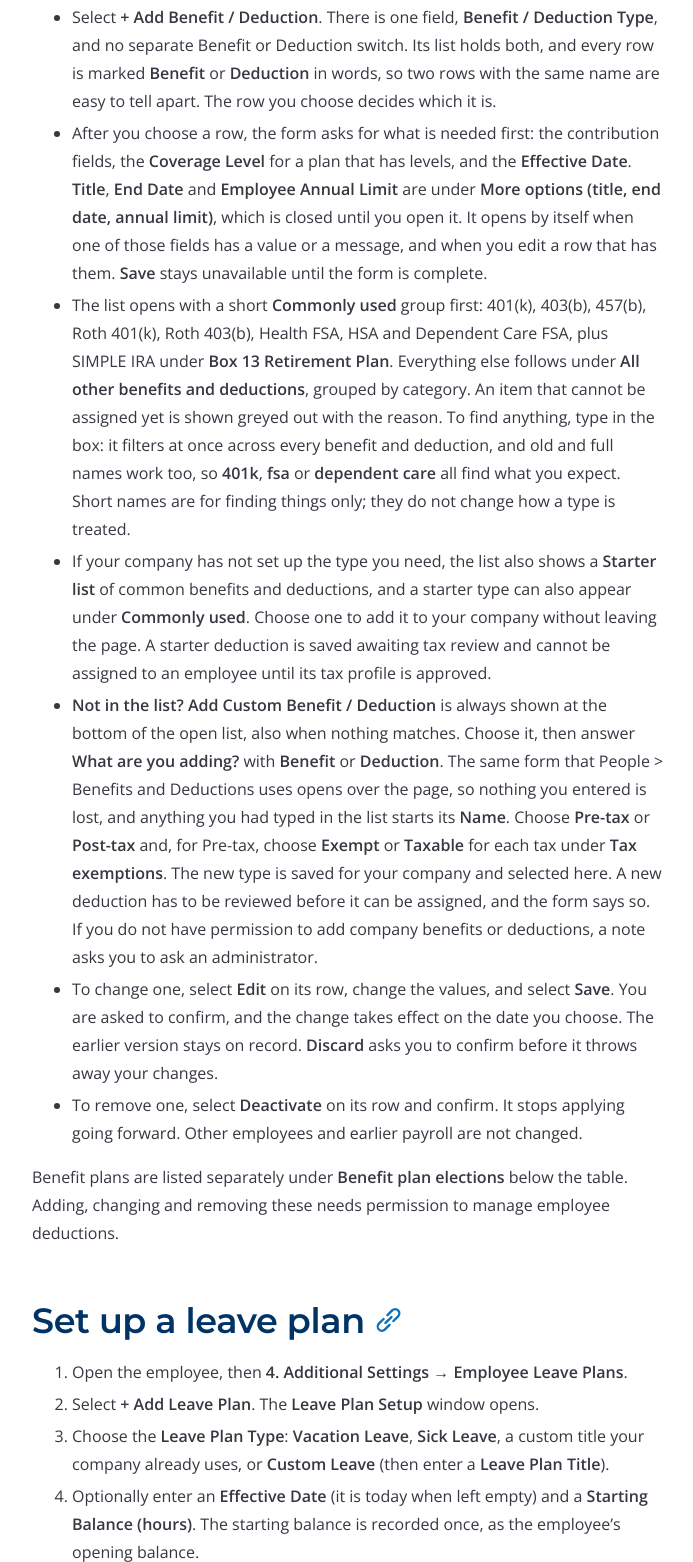
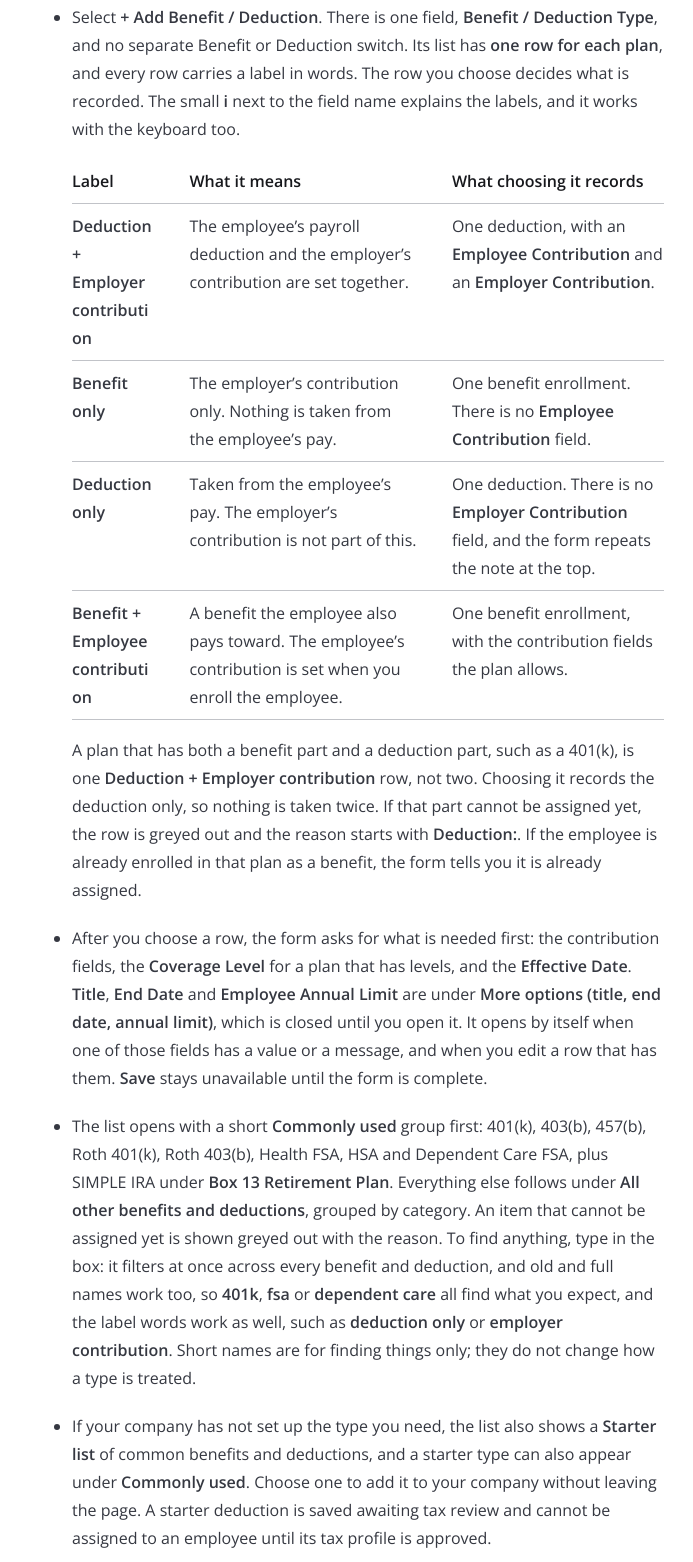
Before and after one commit to Escochecks/epn-website, a plain HTML site: page guide/manage-employees/add-an-employee/index.html in a window 1280 px wide. Shown: the part 8221-9783 px from the top of the page, without its empty margins (292-985 px from the left). Drawn offline with Linux system fonts and the light colour scheme.

Commit message:
Publish website from Escochecks/EscochexPayrollNext@42f33e1

```diff
--- a/guide/manage-employees/add-an-employee/index.html
+++ b/guide/manage-employees/add-an-employee/index.html
@@ -233,33 +233,83 @@ instead. Sections that add or end records, such as pay rates, benefits, or a rec
 employee has now: <strong>Type</strong>, <strong>Name</strong>, <strong>Category</strong>, <strong>Tax Treatment</strong>, <strong>Employee Contribution</strong>, <strong>Employer Contribution</strong>,
 <strong>Calculation</strong>, <strong>Frequency</strong>, <strong>Effective Date</strong>, <strong>Status</strong> and <strong>Action</strong>.</p>
 <ul>
-<li>Select <strong>+ Add Benefit / Deduction</strong>. There is one field, <strong>Benefit / Deduction Type</strong>, and no separate Benefit or
-Deduction switch. Its list holds both, and every row is marked <strong>Benefit</strong> or <strong>Deduction</strong> in words, so two rows with the
-same name are easy to tell apart. The row you choose decides which it is.</li>
-<li>After you choose a row, the form asks for what is needed first: the contribution fields, the <strong>Coverage Level</strong> for a plan
+<li>
+<p>Select <strong>+ Add Benefit / Deduction</strong>. There is one field, <strong>Benefit / Deduction Type</strong>, and no separate Benefit or
+Deduction switch. Its list has <strong>one row for each plan</strong>, and every row carries a label in words. The row you choose
+decides what is recorded. The small <strong>i</strong> next to the field name explains the labels, and it works with the keyboard too.</p>
+<table>
+<thead>
+<tr>
+<th>Label</th>
+<th>What it means</th>
+<th>What choosing it records</th>
+</tr>
+</thead>
+<tbody>
+<tr>
+<td><strong>Deduction + Employer contribution</strong></td>
+<td>The employee’s payroll deduction and the employer’s contribution are set together.</td>
+<td>One deduction, with an <strong>Employee Contribution</strong> and an <strong>Employer Contribution</strong>.</td>
+</tr>
+<tr>
+<td><strong>Benefit only</strong></td>
+<td>The employer’s contribution only. Nothing is taken from the employee’s pay.</td>
+<td>One benefit enrollment. There is no <strong>Employee Contribution</strong> field.</td>
+</tr>
+<tr>
+<td><strong>Deduction only</strong></td>
+<td>Taken from the employee’s pay. The employer’s contribution is not part of this.</td>
+<td>One deduction. There is no <strong>Employer Contribution</strong> field, and the form repeats the note at the top.</td>
+</tr>
+<tr>
+<td><strong>Benefit + Employee contribution</strong></td>
+<td>A benefit the employee also pays toward. The employee’s contribution is set when you enroll the employee.</td>
+<td>One benefit enrollment, with the contribution fields the plan allows.</td>
+</tr>
+</tbody>
+</table>
+<p>A plan that has both a benefit part and a deduction part, such as a 401(k), is one <strong>Deduction + Employer contribution</strong>
+row, not two. Choosing it records the deduction only, so nothing is taken twice. If that part cannot be assigned yet,
+the row is greyed out and the reason starts with <strong>Deduction:</strong>. If the employee is already enrolled in that plan as a
+benefit, the form tells you it is already assigned.</p>
+</li>
+<li>
+<p>After you choose a row, the form asks for what is needed first: the contribution fields, the <strong>Coverage Level</strong> for a plan
 that has levels, and the <strong>Effective Date</strong>. <strong>Title</strong>, <strong>End Date</strong> and <strong>Employee Annual Limit</strong> are under <strong>More options
 (title, end date, annual limit)</strong>, which is closed until you open it. It opens by itself when one of those fields has a value
-or a message, and when you edit a row that has them. <strong>Save</strong> stays unavailable until the form is complete.</li>
-<li>The list opens with a short <strong>Commonly used</strong> group first: 401(k), 403(b), 457(b), Roth 401(k), Roth 403(b), Health FSA, HSA and
+or a message, and when you edit a row that has them. <strong>Save</strong> stays unavailable until the form is complete.</p>
+</li>
+<li>
+<p>The list opens with a short <strong>Commonly used</strong> group first: 401(k), 403(b), 457(b), Roth 401(k), Roth 403(b), Health FSA, HSA and
 Dependent Care FSA, plus SIMPLE IRA under <strong>Box 13 Retirement Plan</strong>. Everything else follows under <strong>All other benefits and
 deductions</strong>, grouped by category. An item that cannot be assigned yet is shown greyed out with the reason. To find anything,
 type in the box: it filters at once across every benefit and deduction, and old and full names work too, so <strong>401k</strong>, <strong>fsa</strong>
-or <strong>dependent care</strong> all find what you expect. Short names are for finding things only; they do not change how a type is
-treated.</li>
-<li>If your company has not set up the type you need, the list also shows a <strong>Starter list</strong> of common benefits and
+or <strong>dependent care</strong> all find what you expect, and the label words work as well, such as <strong>deduction only</strong> or
+<strong>employer contribution</strong>. Short names are for finding things only; they do not change how a type is
+treated.</p>
+</li>
+<li>
+<p>If your company has not set up the type you need, the list also shows a <strong>Starter list</strong> of common benefits and
 deductions, and a starter type can also appear under <strong>Commonly used</strong>. Choose one to add it to your company without leaving the
-page. A starter deduction is saved awaiting tax review and cannot be assigned to an employee until its tax profile is approved.</li>
-<li><strong>Not in the list? Add Custom Benefit / Deduction</strong> is always shown at the bottom of the open list, also when nothing
+page. A starter deduction is saved awaiting tax review and cannot be assigned to an employee until its tax profile is approved.</p>
+</li>
+<li>
+<p><strong>Not in the list? Add Custom Benefit / Deduction</strong> is always shown at the bottom of the open list, also when nothing
 matches. Choose it, then answer <strong>What are you adding?</strong> with <strong>Benefit</strong> or <strong>Deduction</strong>. The same form that
 People &gt; Benefits and Deductions uses opens over the page, so nothing you entered is lost, and anything you had typed in the
 list starts its <strong>Name</strong>. Choose <strong>Pre-tax</strong> or <strong>Post-tax</strong> and, for Pre-tax, choose <strong>Exempt</strong> or <strong>Taxable</strong> for each tax under <strong>Tax exemptions</strong>.
 The new type is saved for your company and selected here. A new deduction has to be reviewed before it can be assigned, and the
-form says so. If you do not have permission to add company benefits or deductions, a note asks you to ask an administrator.</li>
-<li>To change one, select <strong>Edit</strong> on its row, change the values, and select <strong>Save</strong>. You are asked to confirm, and the
+form says so. If you do not have permission to add company benefits or deductions, a note asks you to ask an administrator.</p>
+</li>
+<li>
+<p>To change one, select <strong>Edit</strong> on its row, change the values, and select <strong>Save</strong>. You are asked to confirm, and the
 change takes effect on the date you choose. The earlier version stays on record. <strong>Discard</strong> asks you to confirm
-before it throws away your changes.</li>
-<li>To remove one, select <strong>Deactivate</strong> on its row and confirm. It stops applying going forward. Other employees and earlier
-payroll are not changed.</li>
+before it throws away your changes.</p>
+</li>
+<li>
+<p>To remove one, select <strong>Deactivate</strong> on its row and confirm. It stops applying going forward. Other employees and earlier
+payroll are not changed.</p>
+</li>
 </ul>
 <p>Benefit plans are listed separately under <strong>Benefit plan elections</strong> below the table. Adding, changing and removing
 these needs permission to manage employee deductions.</p>
--- a/pagefind/pagefind-entry.json
+++ b/pagefind/pagefind-entry.json
@@ -1 +1 @@
-{"version":"1.5.2","languages":{"en":{"hash":"en_97e9b55bbe","wasm":"en","page_count":20}},"include_characters":["_","‿","⁀","⁔","︳","︴","﹍","﹎","﹏","＿"]}
+{"version":"1.5.2","languages":{"en":{"hash":"en_302c49cc6c","wasm":"en","page_count":20}},"include_characters":["_","‿","⁀","⁔","︳","︴","﹍","﹎","﹏","＿"]}
```
Also changed, not shown: people/index.html (+1 -1 lines), product/index.html (+1 -1 lines), 8 other files.
